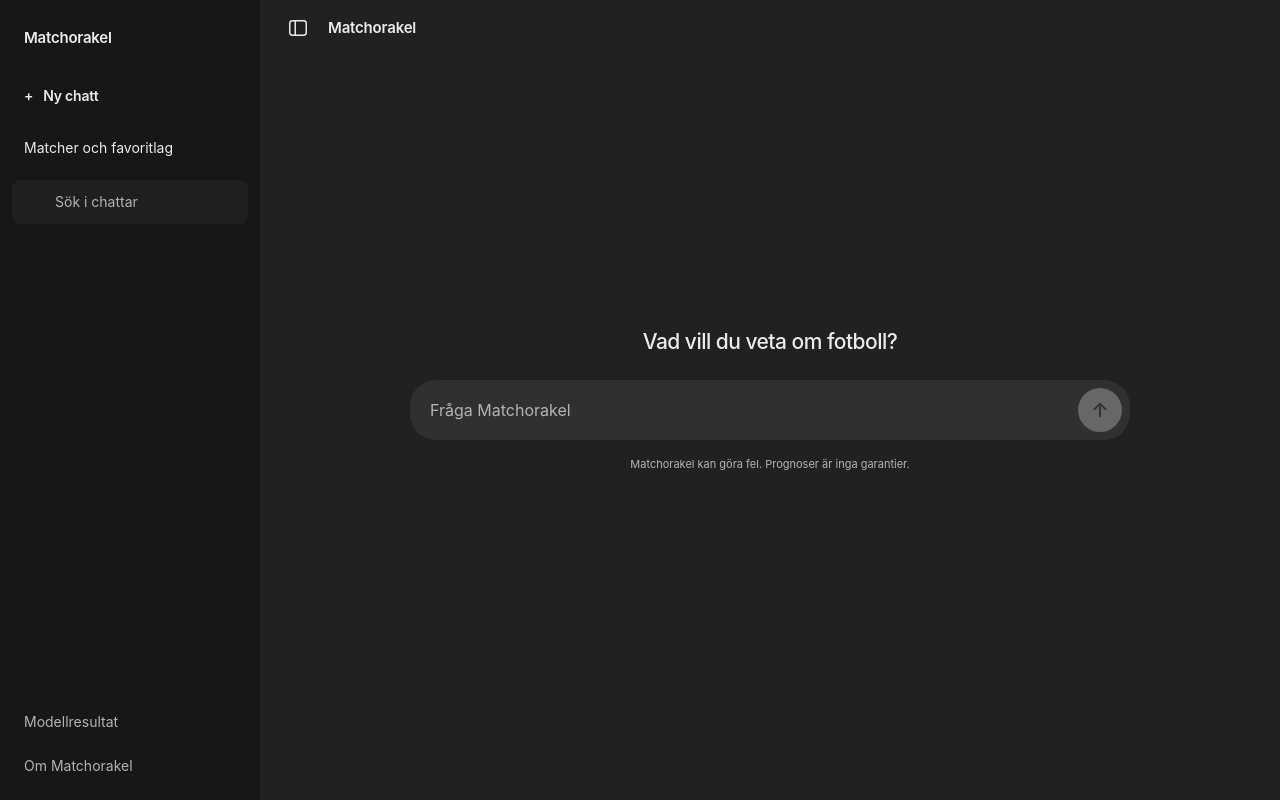
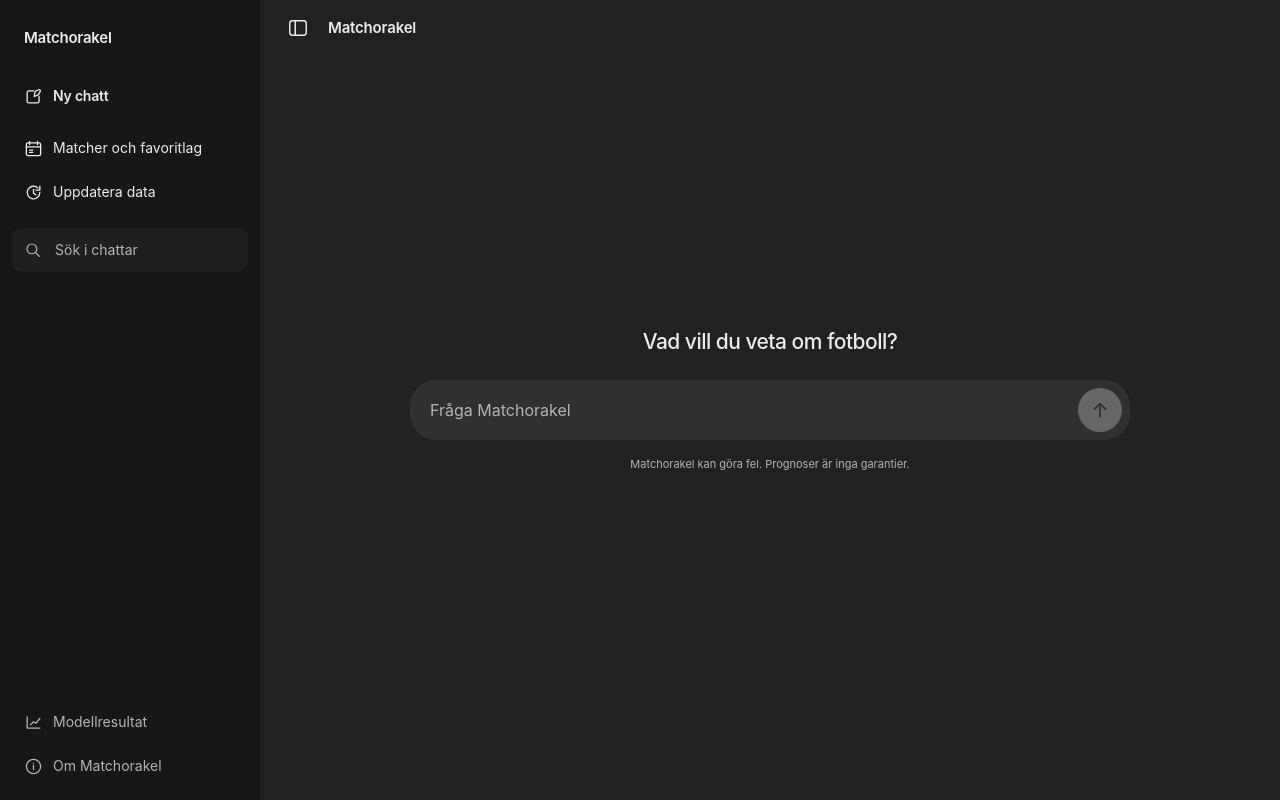
Before and after one commit to pixel-pixel-png/matchorakel, a Flask app: page / in a window 1280 px wide. Run offline with Flask 3, Linux system fonts and the light colour scheme; some web fonts are replaced.

Commit message:
Add files via upload

```diff
--- a/templates/index.html
+++ b/templates/index.html
@@ -17,29 +17,29 @@
     <aside class="sidebar" id="sidebar" aria-label="Chattar">
       <div class="sidebar-top">
         <button class="brand" id="brandHome" type="button">Matchorakel</button>
-        <button class="icon-button sidebar-close" id="closeSidebar" type="button" aria-label="Stäng sidopanel">×</button>
+        <button class="icon-button sidebar-close" id="closeSidebar" type="button" aria-label="Stäng sidopanel"><svg viewBox="0 0 24 24" aria-hidden="true"><path d="m6 6 12 12M18 6 6 18"/></svg></button>
       </div>
-      <button class="new-chat" id="newChat" type="button"><span aria-hidden="true">+</span> Ny chatt</button>
+      <button class="new-chat" id="newChat" type="button"><svg viewBox="0 0 24 24" aria-hidden="true"><path d="M12 5H6a2 2 0 0 0-2 2v11a2 2 0 0 0 2 2h11a2 2 0 0 0 2-2v-6M14 5.5l4.5-2a1.5 1.5 0 0 1 2 2L18 10l-5 2 1-6.5Z"/></svg><span>Ny chatt</span></button>
       <div class="quick-links">
-        <button id="openMatches" type="button">Matcher och favoritlag</button>
-        <button id="openData" type="button" hidden>Uppdatera data</button>
+        <button id="openMatches" type="button"><svg viewBox="0 0 24 24" aria-hidden="true"><rect x="3" y="5" width="18" height="16" rx="2"/><path d="M7 3v4M17 3v4M3 10h18M7 14h4M7 17h4"/></svg><span>Matcher och favoritlag</span></button>
+        <button id="openData" type="button" hidden><svg viewBox="0 0 24 24" aria-hidden="true"><path d="M20 12a8 8 0 1 1-2.5-5.8M20 4v5h-5M12 8v5l3 2"/></svg><span>Uppdatera data</span></button>
       </div>
-      <label class="sr-only" for="searchConversations">Sök i chattar</label>
-      <input id="searchConversations" class="conversation-search" placeholder="Sök i chattar" autocomplete="off">
+      <div class="history-search"><svg viewBox="0 0 24 24" aria-hidden="true"><circle cx="10.5" cy="10.5" r="6.5"/><path d="m16 16 4.5 4.5"/></svg><label class="sr-only" for="searchConversations">Sök i chattar</label><input id="searchConversations" class="conversation-search" placeholder="Sök i chattar" autocomplete="off"></div>
       <nav id="conversations" class="conversations" aria-label="Tidigare chattar"></nav>
       <div class="undo-toast" id="undoToast" role="status" hidden></div>
-      <a class="report-link" href="/evaluation">Modellresultat</a>
-      <button class="report-link" id="openAbout" type="button">Om Matchorakel</button>
+      <a class="report-link" href="/evaluation"><svg viewBox="0 0 24 24" aria-hidden="true"><path d="M4 19V5M4 19h16M8 15l4-4 3 2 5-6"/></svg><span>Modellresultat</span></a>
+      <button class="report-link" id="openAbout" type="button"><svg viewBox="0 0 24 24" aria-hidden="true"><circle cx="12" cy="12" r="9"/><path d="M12 10.5v5.5m0-8v.1"/></svg><span>Om Matchorakel</span></button>
     </aside>
     <div class="workspace is-empty">
       <header class="topbar">
         <button id="openSidebar" class="icon-button" type="button" aria-label="Visa eller dölj sidopanel" aria-controls="sidebar" aria-expanded="true"><svg viewBox="0 0 24 24" aria-hidden="true"><rect x="3" y="4" width="18" height="16" rx="3"/><path d="M9 4v16"/></svg></button>
         <span class="topbar-title">Matchorakel</span>
+        <button id="newChatTop" class="icon-button topbar-new-chat" type="button" aria-label="Ny chatt"><svg viewBox="0 0 24 24" aria-hidden="true"><path d="M12 5H6a2 2 0 0 0-2 2v11a2 2 0 0 0 2 2h11a2 2 0 0 0 2-2v-6M14 5.5l4.5-2a1.5 1.5 0 0 1 2 2L18 10l-5 2 1-6.5Z"/></svg></button>
       </header>
       <main class="chat-scroller" id="chat" aria-label="Konversation">
         <div class="chat-content" id="chatContent"></div>
       </main>
-      <button id="scrollBottom" class="icon-button scroll-bottom" aria-label="Till senaste meddelandet" hidden>↓</button>
+      <button id="scrollBottom" class="icon-button scroll-bottom" aria-label="Till senaste meddelandet" hidden><svg viewBox="0 0 24 24" aria-hidden="true"><path d="M12 4v15m0 0 6-6m-6 6-6-6"/></svg></button>
       <div class="composer-area">
         <p class="welcome-line" id="welcomeLine">Vad vill du veta om fotboll?</p>
         <form id="composer" class="composer">
@@ -51,7 +51,7 @@
         <p class="composer-caption">Matchorakel kan göra fel. Prognoser är inga garantier.</p>
       </div>
       <dialog class="tool-panel" id="toolPanel" aria-labelledby="panelTitle">
-        <div class="tool-panel-header"><h2 id="panelTitle">Matcher</h2><button id="closePanel" class="icon-button" type="button" aria-label="Stäng">×</button></div>
+        <div class="tool-panel-header"><h2 id="panelTitle">Matcher</h2><button id="closePanel" class="icon-button" type="button" aria-label="Stäng"><svg viewBox="0 0 24 24" aria-hidden="true"><path d="m6 6 12 12M18 6 6 18"/></svg></button></div>
         <div id="panelBody" class="tool-panel-body"></div>
       </dialog>
       <div class="sr-only" id="announcer" role="status" aria-live="polite"></div>
```
